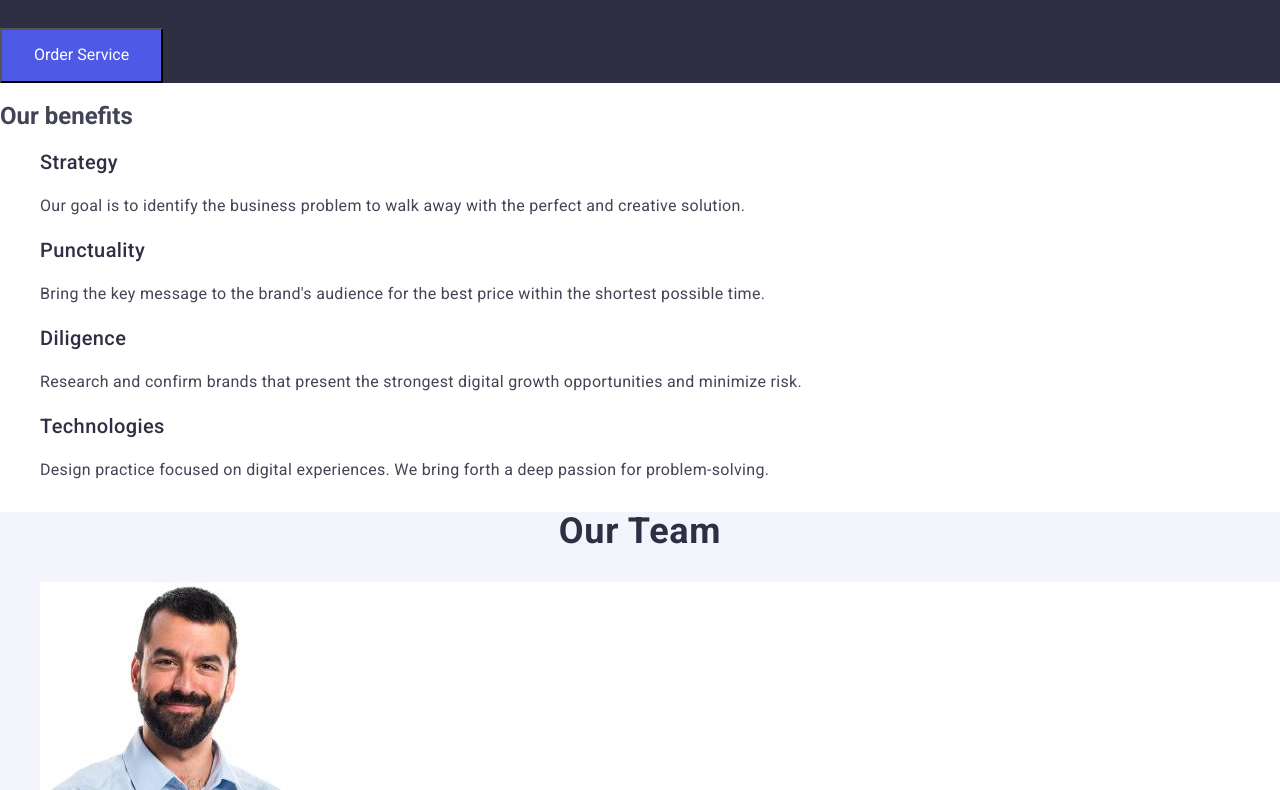
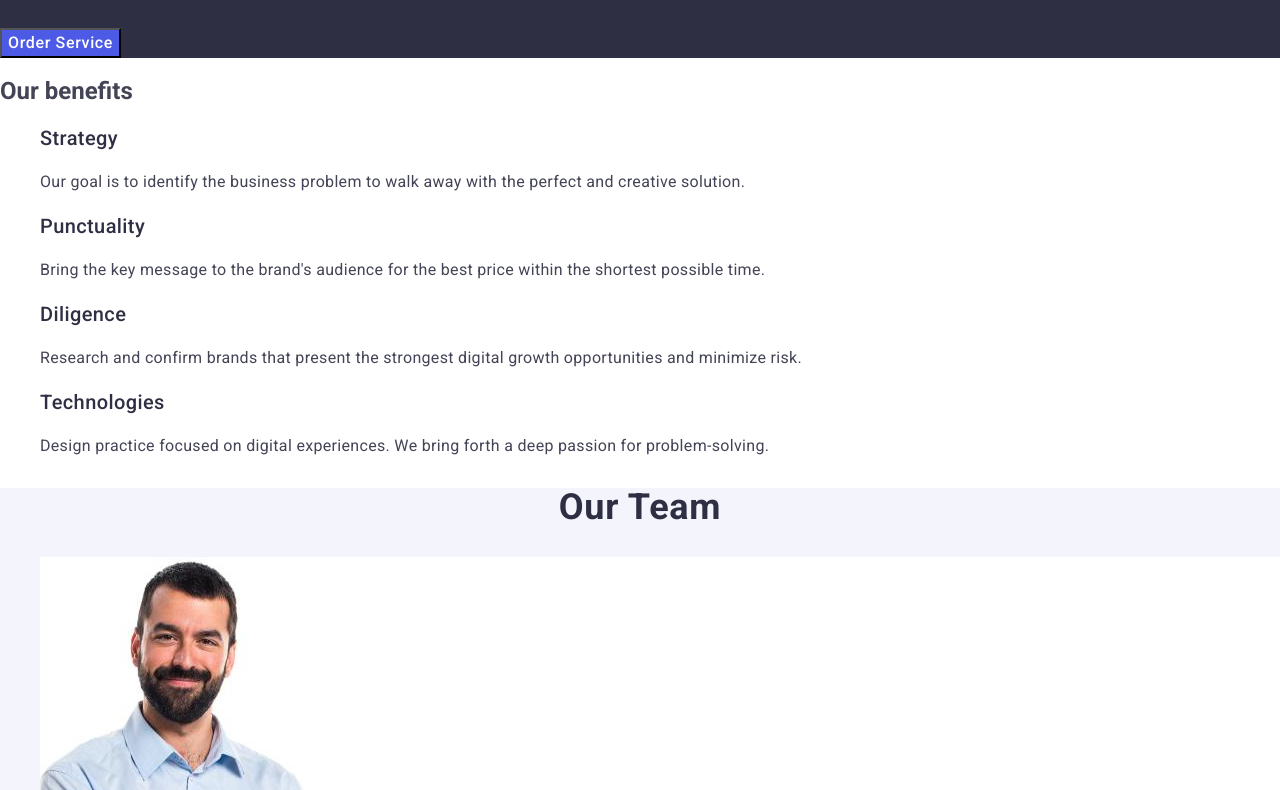
Before and after one commit to OrlenkoSvyatoslav/goit-markup-hw-02, a plain HTML site: page index.html in a window 1280 px wide. Shown: the part 298-1088 px from the top of the page. Drawn offline with nearby package versions, Linux system fonts and the light colour scheme.

Commit message:
Git comit

```diff
--- a/CSS/styles.css
+++ b/CSS/styles.css
@@ -83,11 +83,14 @@ body {
 
 .order-btn {
   display: inline-flex;
-  padding: 16px 32px;
+  font-size: 16px;
+  line-height: 1.5;
+  letter-spacing: 0.04em;
   align-items: flex-start;
   gap: 10px;
   background-color: #4d5ae5;
-  color: #fff;
+  color: #ffffff;
+  font-weight: 500;
 }
 
 .benefits-list-header {
```
